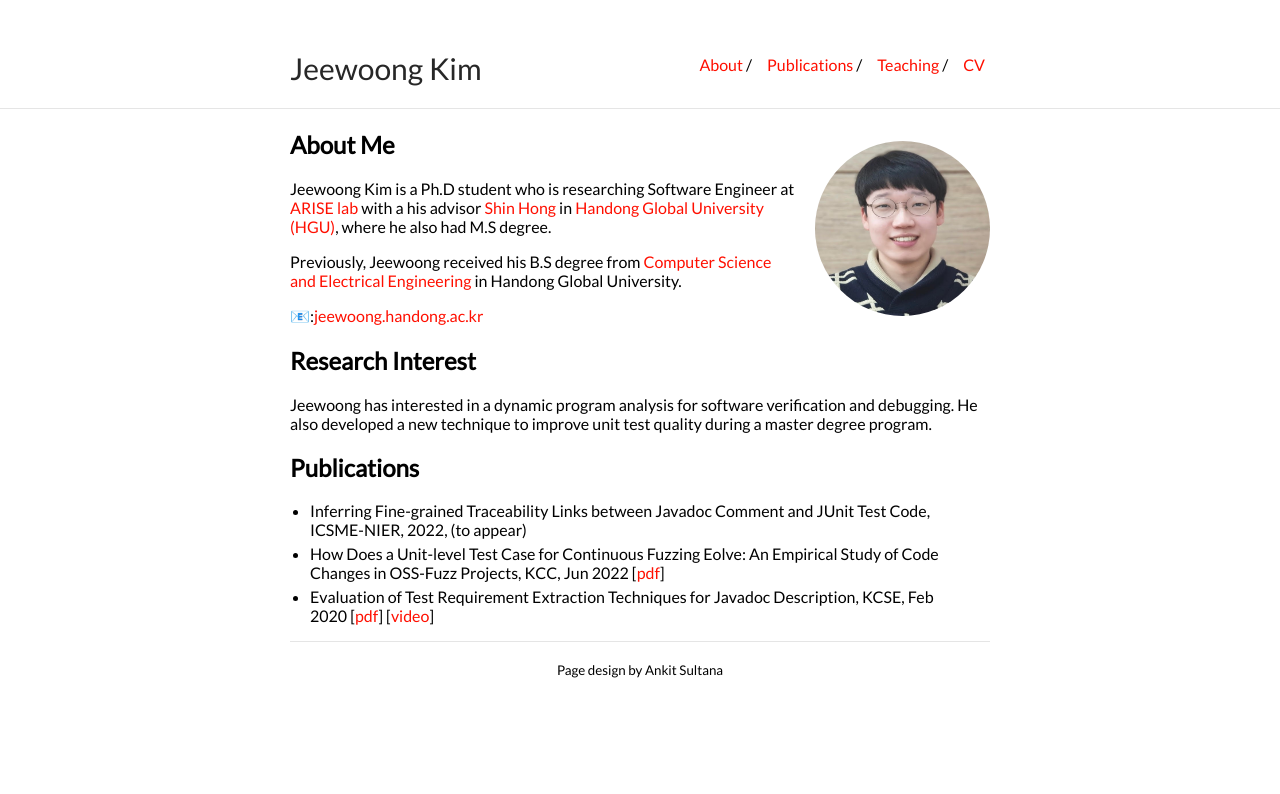
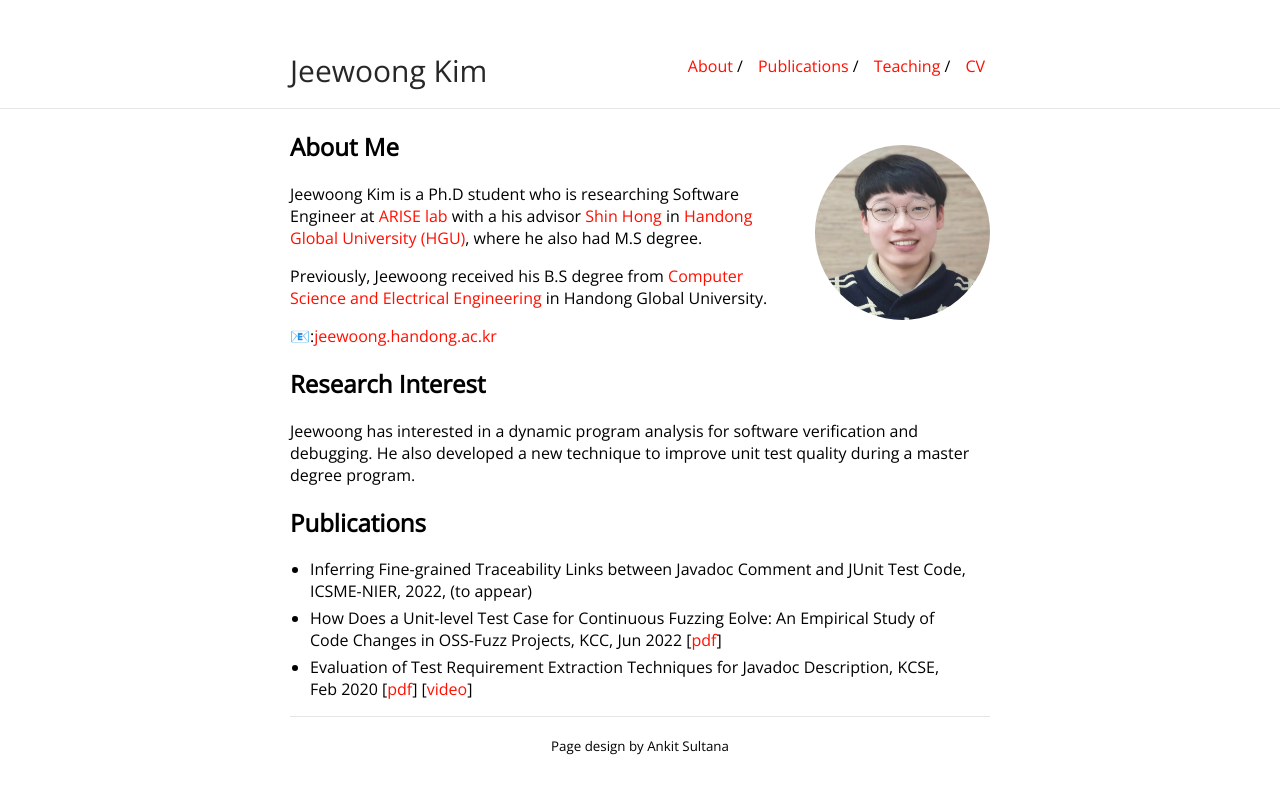
Before and after one commit to JeewoongKim/jeewoongkim.github.io, a Jekyll site: the page built from index.md, in a window 1280 px wide. Shown: the top 794 px of the page. Built offline with Jekyll 4.4.1, drawn with Linux system fonts in a browser that asks for light colours; our own code applies the rules of GitHub Pages for plain Markdown files.

Commit message:
update font

```diff
--- a/_layouts/default.html
+++ b/_layouts/default.html
@@ -16,7 +16,7 @@
         {% assign url = site.url | append: site.baseurl | append: page.url %}
     {% endif %}
     <meta name="description" content="{{ desc }}">
-	<link href="https://fonts.googleapis.com/css2?family=Lato&display=swap" rel="stylesheet">
+	<link href="https://fonts.googleapis.com/css2?family=Open+Sans&display=swap" rel="stylesheet">
     <link rel="alternate" type="application/rss+xml" title="{{ site.title }} RSS" href="/feed.xml" />
     <link rel="stylesheet" href="{{ site.baseurl }}/css/main.css">
     {% if site.favicon %}
--- a/_sass/_style.scss
+++ b/_sass/_style.scss
@@ -12,7 +12,7 @@ html {
 body {
     margin: 0;
     //font-family: "Inconsolata";
-    font-family: "Lato";
+    font-family: "Open Sans";
     height: 100%;
 }
 a {
```
